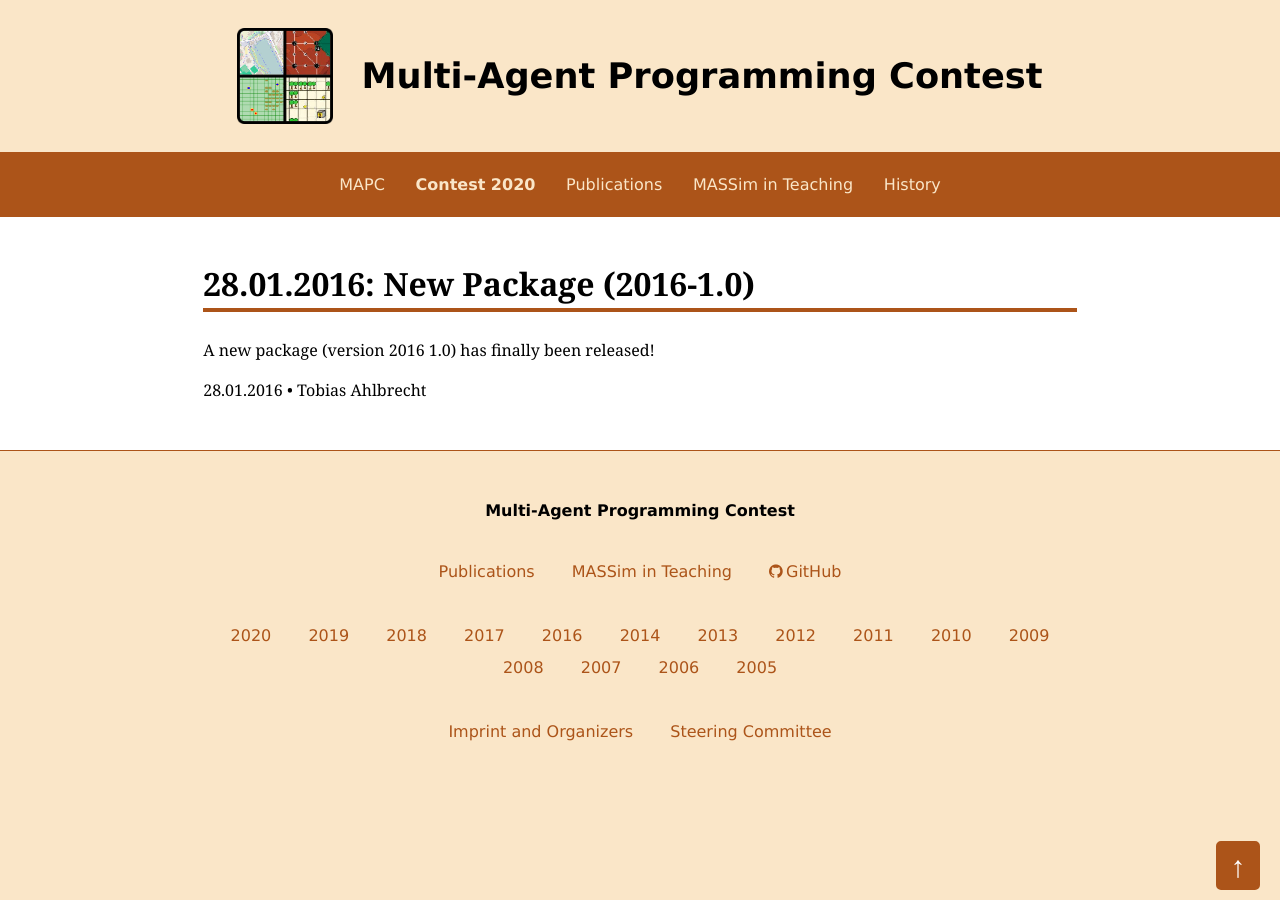
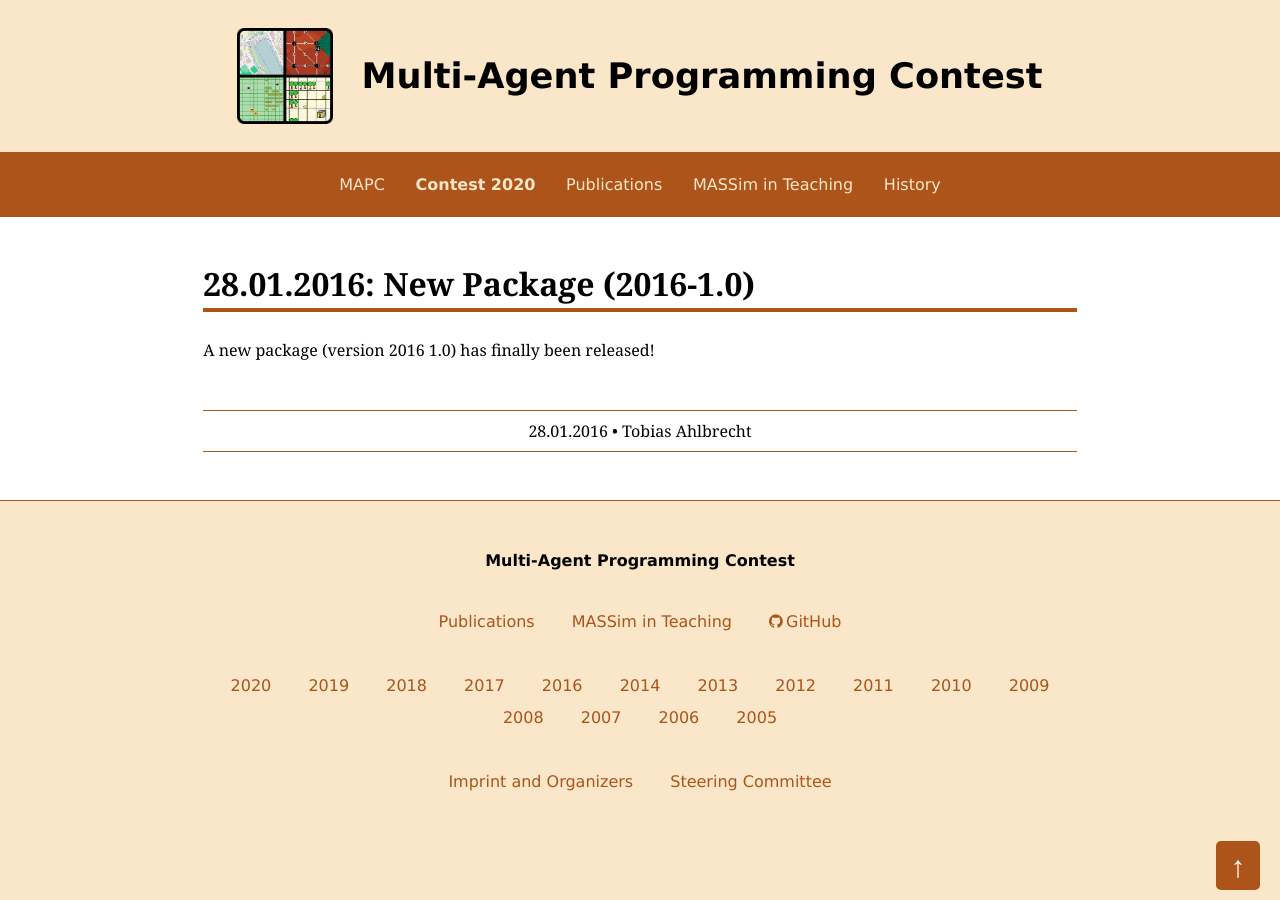
Before and after one commit to agentcontest/agentcontest.github.io, a Jekyll site: the page built from _posts/2016-01-28-release.md, in a window 1280 px wide. Built offline with Jekyll 4.4.1, drawn with Linux system fonts in a browser that asks for light colours.

Commit message:
restore .post-meta style

```diff
--- a/css/main.scss
+++ b/css/main.scss
@@ -275,6 +275,14 @@
   }
 }
 
+.post-meta {
+  margin-top: 3em;
+  border-top: 1px solid $primary;
+  border-bottom: 1px solid $primary;
+  padding: 0.5em 0;
+  text-align: center;
+}
+
 .centered {
   text-align: center;
 }
```
